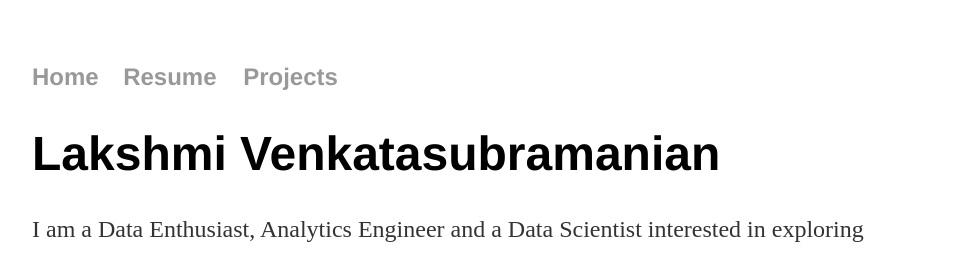
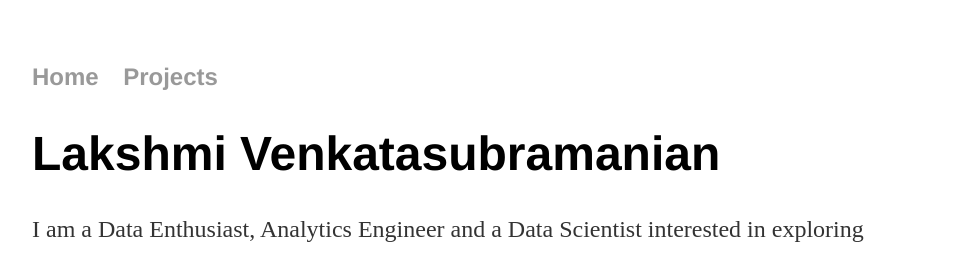
Before and after one commit to lakshmi2688/lakshmi2688.github.io, a Jekyll site: the page built from index.html, in a window 1280 px wide. Shown: the top 253 px of the page, without its empty margins (160-1119 px from the left). Built offline with Jekyll 4.4.1, drawn with Linux system fonts in a browser that asks for light colours.

Commit message:
Update default.html

```diff
--- a/_layouts/default.html
+++ b/_layouts/default.html
@@ -8,7 +8,7 @@
 		<nav>
     		<ul>
         		<li><a href="/">Home</a></li>
-        		<li><a href="/resume/Lakshmi Venkatasubramanian_resume.pdf">Resume</a>
+        		<!--<li><a href="/resume/Lakshmi Venkatasubramanian_resume.pdf">Resume</a>-->
         		<li><a href="/project">Projects</a></li>
     		</ul>
 		</nav>
```
